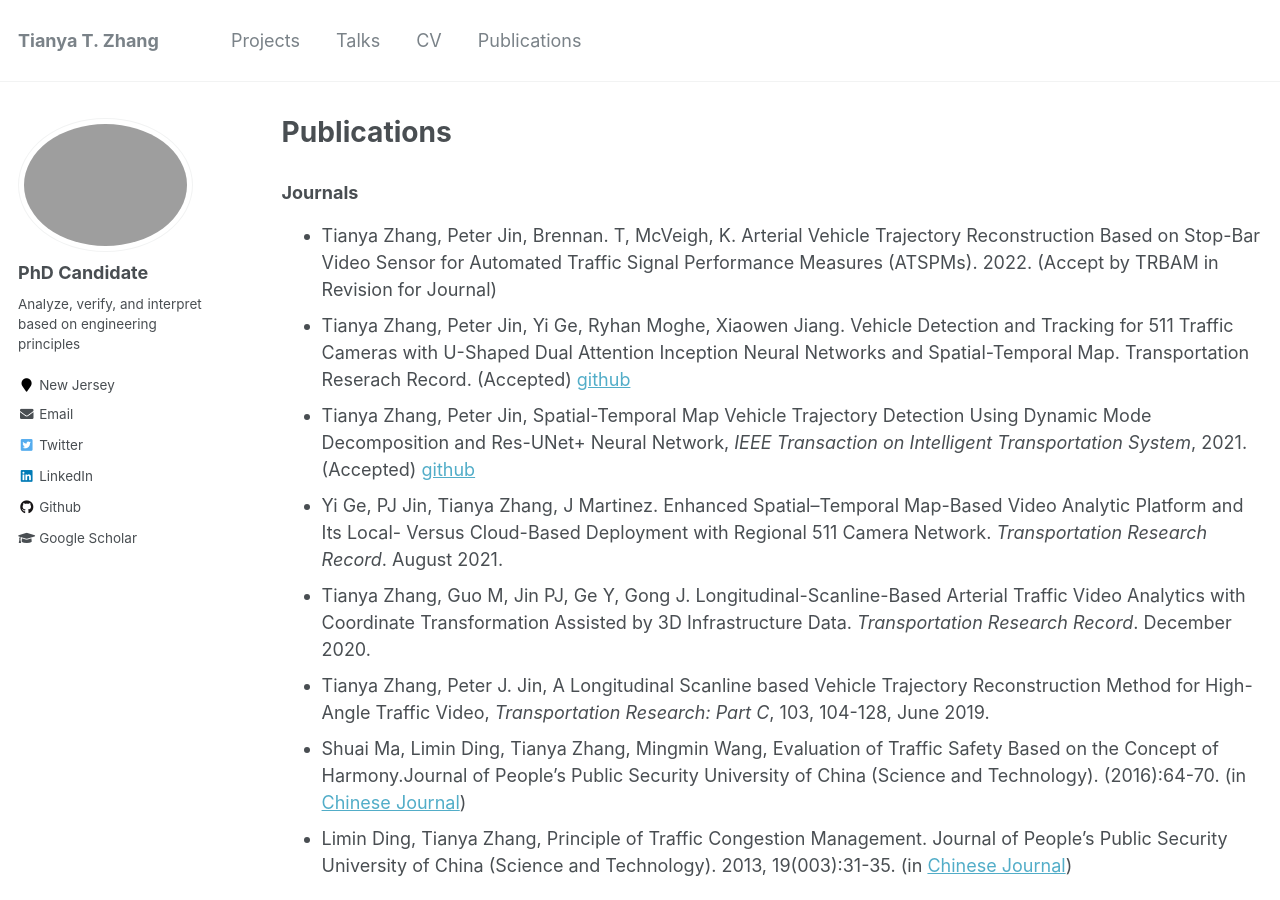
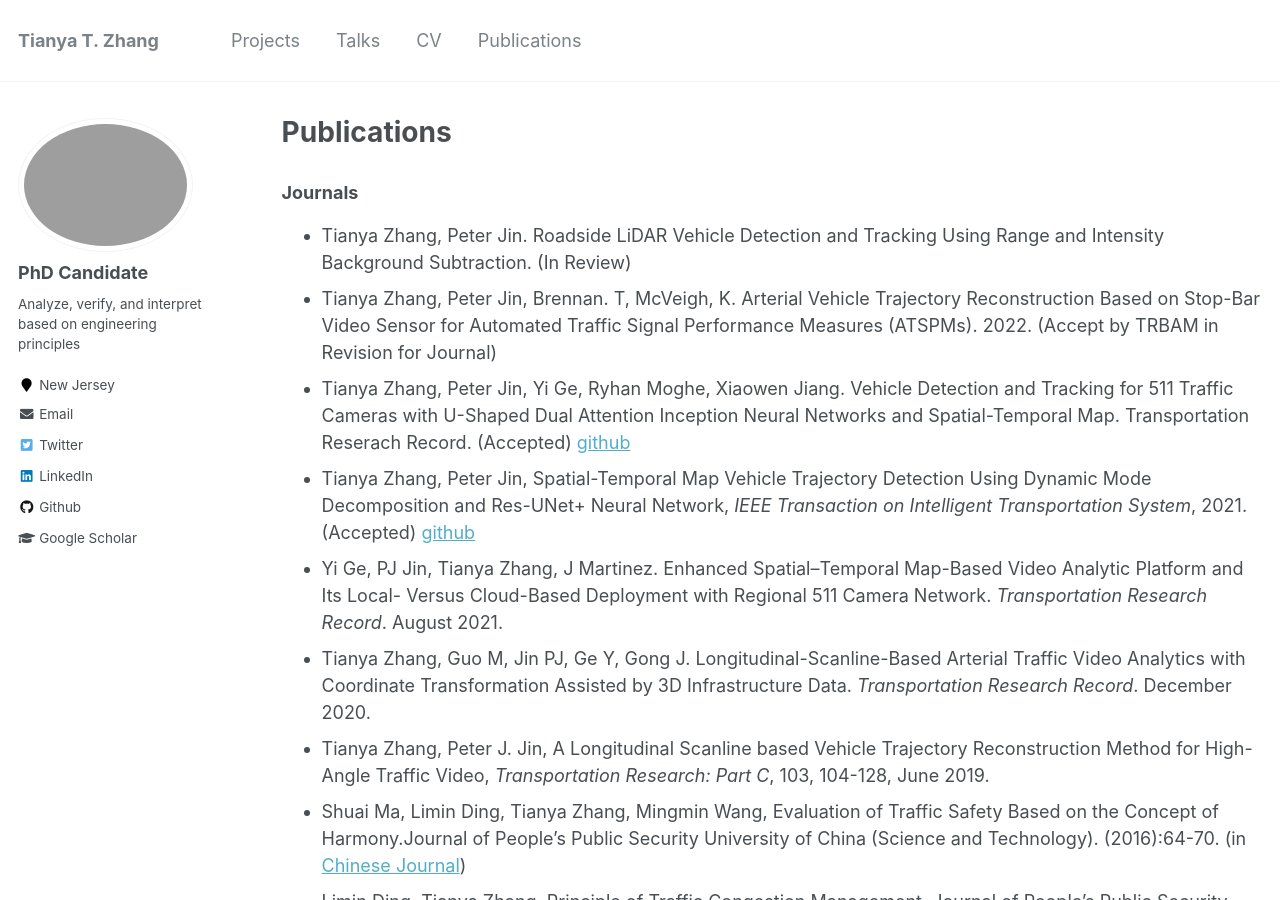
Before and after one commit to TeRyZh/Website, a Jekyll site: the page built from _pages/publications.md, in a window 1280 px wide and 900 px high. Built offline with Jekyll 4.4.1, drawn with Linux system fonts in a browser that asks for light colours.

Commit message:
Update publications.md

```diff
--- a/_pages/publications.md
+++ b/_pages/publications.md
@@ -16,6 +16,7 @@ author_profile: true
 {% endfor %} -->
 
 ### Journals
+* Tianya Zhang, Peter Jin. Roadside LiDAR Vehicle Detection and Tracking Using Range and Intensity Background Subtraction. (In Review)
 * Tianya Zhang, Peter Jin, Brennan. T, McVeigh, K. Arterial Vehicle Trajectory Reconstruction Based on Stop-Bar Video Sensor for Automated Traffic Signal Performance Measures (ATSPMs). 2022. (Accept by TRBAM in Revision for Journal)
 * Tianya Zhang, Peter Jin, Yi Ge, Ryhan Moghe, Xiaowen Jiang. Vehicle Detection and Tracking for 511 Traffic Cameras with U-Shaped Dual Attention Inception Neural Networks and Spatial-Temporal Map. Transportation Reserach Record. (Accepted) [github](https://github.com/TeRyZh/Detection-is-Tracking-511-CCTV-Camera-Vehicle-Detection-Using-STMap-and-DAIU-Net)
 * Tianya Zhang, Peter Jin, Spatial-Temporal Map Vehicle Trajectory Detection Using Dynamic Mode Decomposition and Res-UNet+ Neural Network, *IEEE Transaction on Intelligent Transportation System*, 2021. (Accepted) [github](https://github.com/TeRyZh/Reconstruction-NGSIM-Trajectory-with-DMD-and-Res_UNet_plus)
```
